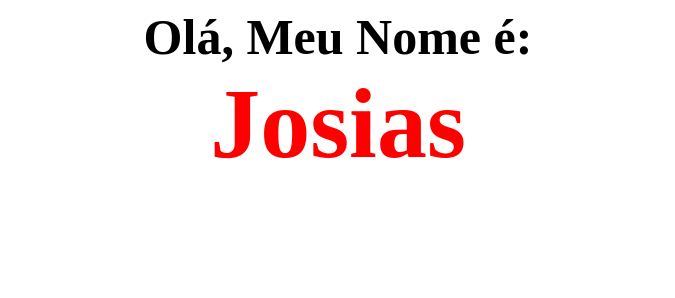
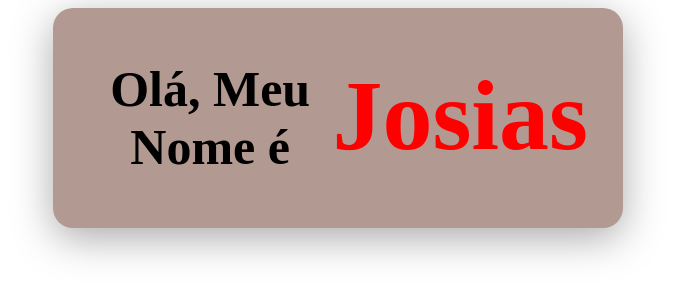
Before and after one commit to josiasbraga/lab-portas-abertas-matematica, a plain HTML site: page index.html in a window 1280 px wide. Shown: the whole page, without its empty margins (302-977 px from the left). Drawn offline with Linux system fonts and the light colour scheme.

Commit message:
adição de estilos

```diff
--- a/index.html
+++ b/index.html
@@ -1,6 +1,6 @@
 <link rel="stylesheet" href="resultado.css">
 
-<h1 id="res">Olá, Meu Nome é: <span id="resultado"></span></h1>
+<h1 id="res">Olá, Meu Nome é <span id="resultado"></span></h1>
 <script>
     document.getElementById("resultado").innerHTML = "Josias";
 </script>
--- a/resultado.css
+++ b/resultado.css
@@ -1,6 +1,7 @@
 #resultado{
     animation: example 5s infinite;
     font-size: 100px;
+    height: 15vh;
 }
 @keyframes example {
     0%   {color: red;}
@@ -12,6 +13,14 @@
     font-size: 50px;
     text-align: center;
     margin: auto;
-    width: 10em
-
+    width: 10em;
+    height: 20vh;
+    display: flex;
+    flex-direction: row;
+    justify-content: center;
+    align-items: center;
+    padding: 30px 35px;
+    background: #b29a92;
+    border-radius: 20px;
+    box-shadow: 0px 10px 40px #00000056;
 }
```
